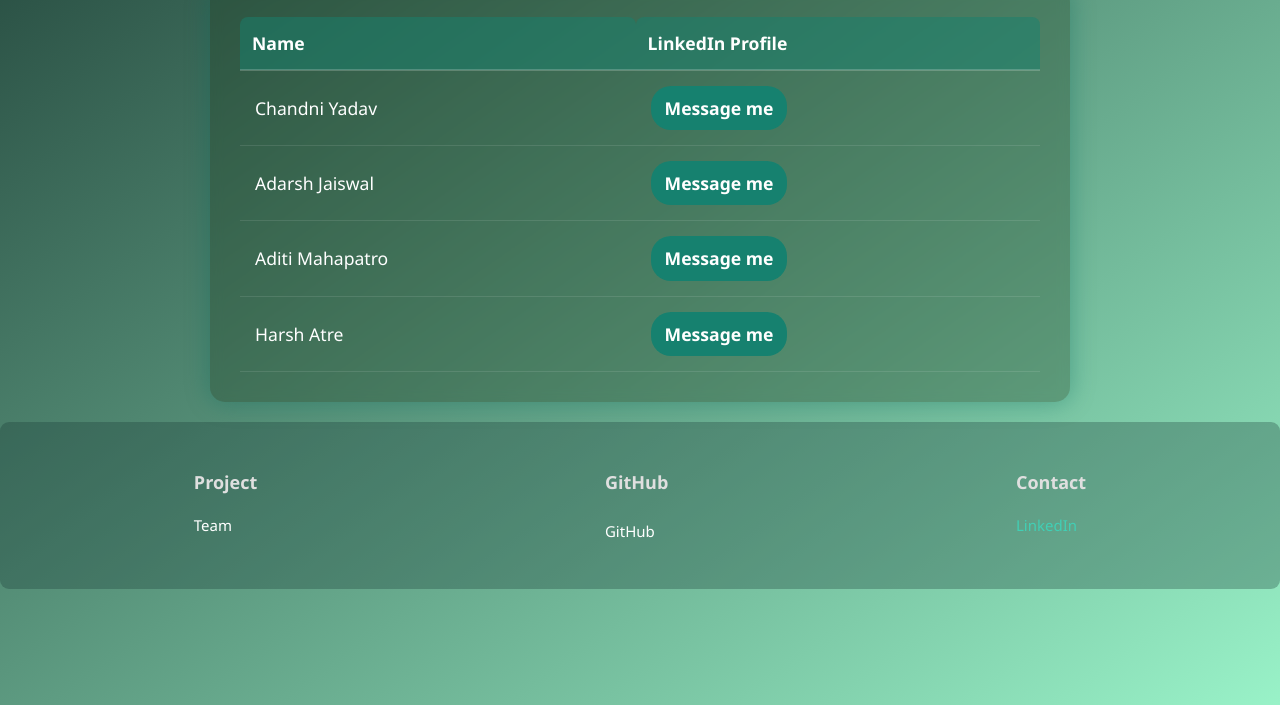
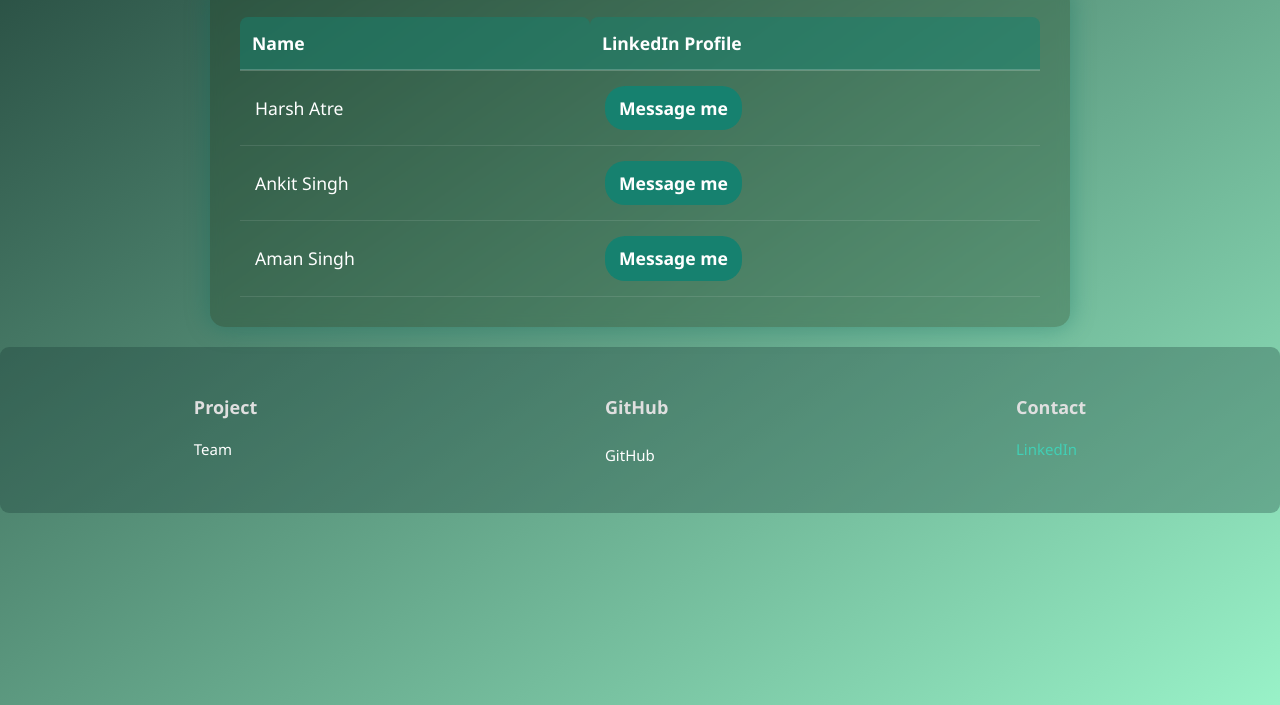
Before and after one commit to Harsh8Atre/F.Y.I, a plain HTML site: page index linkedin.html in a window 1280 px wide. Shown: the part 195-900 px from the top of the page. Drawn offline with Linux system fonts and the light colour scheme.

Commit message:
index linkedin.html

```diff
--- a/index linkedin.html
+++ b/index linkedin.html
@@ -37,20 +37,16 @@
             </thead>
             <tbody>
                 <tr>
-                    <td>Chandni Yadav</td>
-                    <td><a href="https://www.linkedin.com/in/chandni-yadav-135a03299?utm_source=share&utm_campaign=share_via&utm_content=profile&utm_medium=android_app " target="_blank">Message me</a></td>
+                    <td>Harsh Atre</td>
+                    <td><a href="https://www.linkedin.com/in/harsh-atre-2a648729a?utm_source=share&utm_campaign=share_via&utm_content=profile&utm_medium=android_app " target="_blank">Message me</a></td>
                 </tr>
                 <tr>
-                    <td>Adarsh Jaiswal</td>
-                    <td><a href="https://www.linkedin.com/in/adarsh-jaiswal-508048289?utm_source=share&utm_campaign=share_via&utm_content=profile&utm_medium=android_app " target="_blank">Message me</a></td>
+                    <td>Ankit Singh</td>
+                    <td><a href="https://www.linkedin.com/in/ankit-singh-9208b1295?utm_source=share&utm_campaign=share_via&utm_content=profile&utm_medium=android_app " target="_blank">Message me</a></td>
                 </tr>
                 <tr>
-                    <td>Aditi Mahapatro</td>
-                    <td><a href="https://www.linkedin.com/in/aditi-mahapatro-5148a5291" target="_blank">Message me</a></td>
-                </tr>
-                <tr>
-                    <td>Harsh Atre</td>
-                    <td><a href="https://www.linkedin.com/in/harsh-atre-2a648729a?utm_source=share&utm_campaign=share_via&utm_content=profile&utm_medium=android_app " target="_blank">Message me</a></td>
+                    <td>Aman Singh</td>
+                    <td><a href="https://www.linkedin.com/in/aman-singh-2a7a24290?utm_source=share&utm_campaign=share_via&utm_content=profile&utm_medium=android_app" target="_blank">Message me</a></td>
                 </tr>
             </tbody>
         </table>
```
